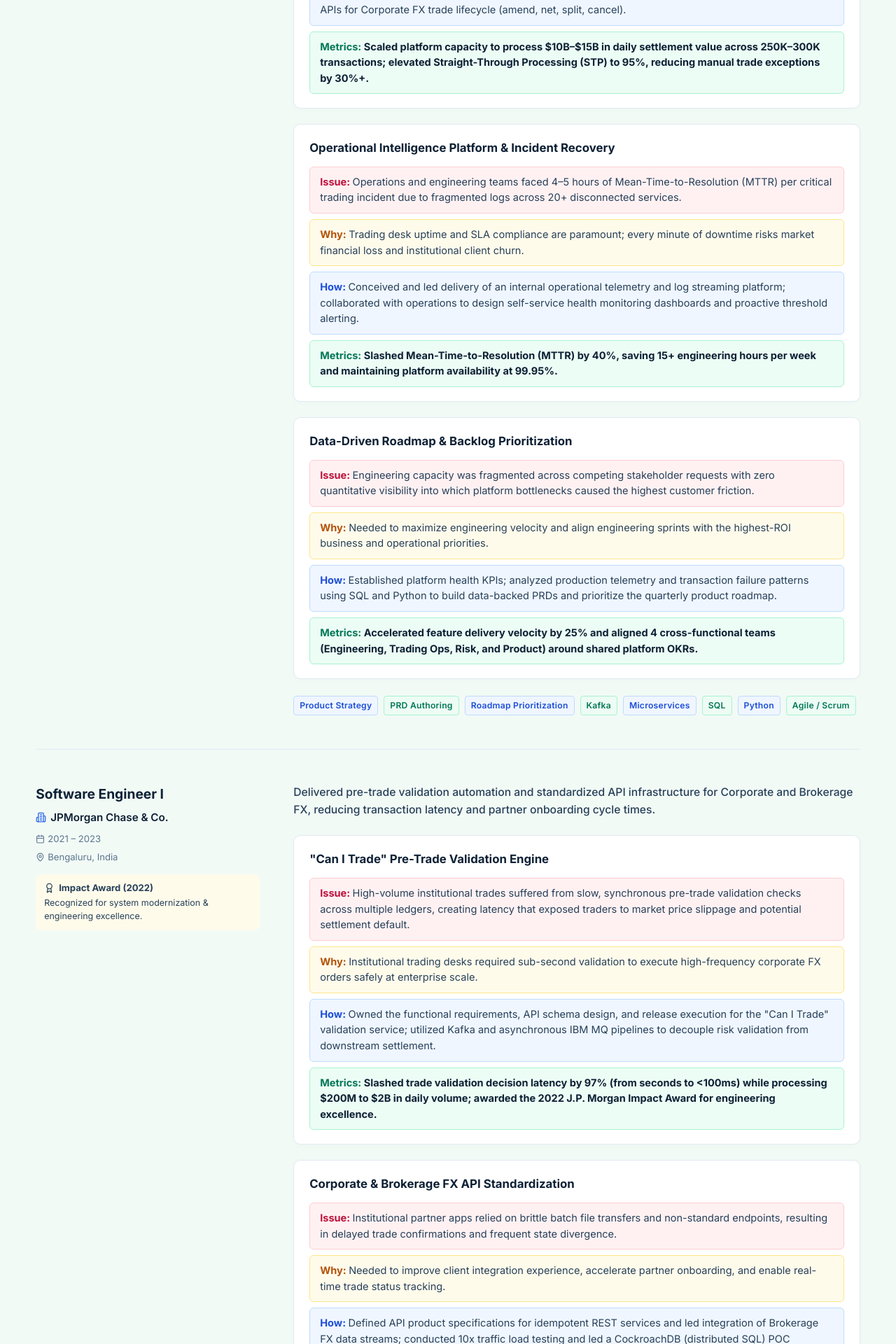
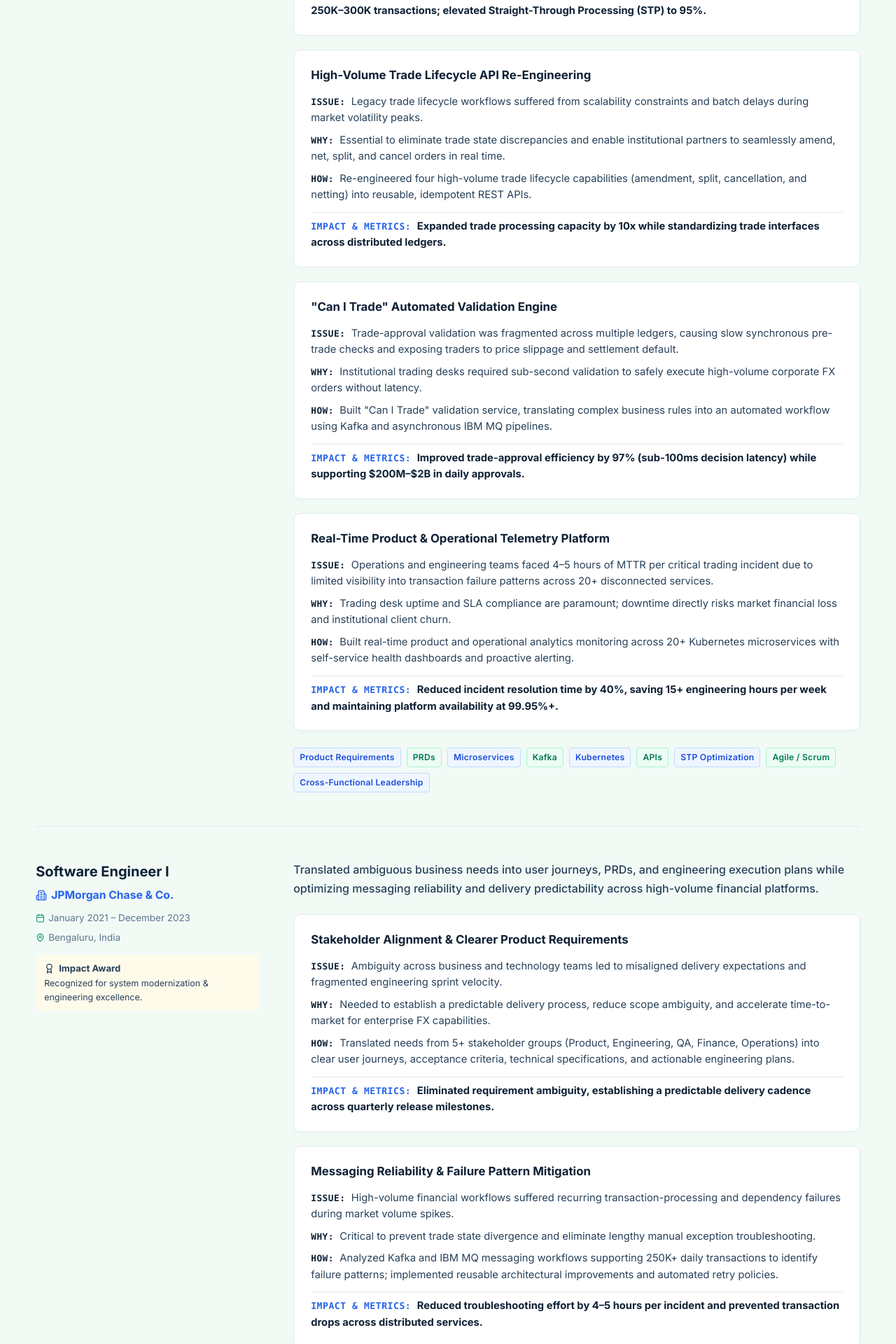
Before and after one commit to rohanvashisth/Portfolio, a React (Vite) app: page / in a window 1280 px wide. Shown: the part 1620-3540 px from the top of the page at 70% size. Built offline with nearby package versions, Linux system fonts and the light colour scheme.

Commit message:
Auto-commit: saved changes on 10/14/2026, 7:04:44 PM

```diff
--- a/src/components/Experience.jsx
+++ b/src/components/Experience.jsx
@@ -10,64 +10,80 @@ export default function Experience() {
       role: 'Software Engineer II (Platform Product & Engineering)',
       company: 'JPMorgan Chase & Co.',
       location: 'Bengaluru, India',
-      period: '2023 – 2024',
+      period: '2023 – July 2024',
       badge: 'Promoted',
-      pmSummary: 'Owned end-to-end delivery of platform capabilities supporting institutional FX settlement processing $10B–$15B in daily value, partnering with trading desks, operations, and engineering to modernize core architecture.',
+      pmSummary: 'Technical product engineering across high-volume financial platforms processing 250K–300K daily transactions worth $10B–$15B. Led discovery through delivery across Product, Engineering, Finance, Risk, Operations, and QA.',
       points: [
         {
-          title: 'Legacy Settlement Architecture Modernization',
+          title: '40-Year Platform Modernization & Microservices Transition',
           issue: 'A 40-year monolithic FX settlement architecture created severe operational bottlenecks, high manual trade reconciliation, and settlement failure risks as daily trade volume surged.',
           why: 'Crucial to expand JPMC’s market share in institutional FX trading, ensure regulatory compliance, and eliminate millions in operational risk from manual trade settlement exceptions.',
-          how: 'Spearheaded product requirements and cross-functional technical delivery to decouple monolithic workflows into modular microservices using Apache Kafka event streams; built standardized idempotent APIs for Corporate FX trade lifecycle (amend, net, split, cancel).',
-          metrics: 'Scaled platform capacity to process $10B–$15B in daily settlement value across 250K–300K transactions; elevated Straight-Through Processing (STP) to 95%, reducing manual trade exceptions by 30%+.',
-          conciseBullet: 'Led platform requirements and delivery to decompose a 40-year monolithic FX settlement system into event-driven microservices via Apache Kafka, scaling capacity to $10B–$15B in daily settlement value (250K–300K transactions) and increasing Straight-Through Processing (STP) to 95%.'
+          how: 'Transitioned core workflows to distributed microservices orchestrated through Apache Kafka event streaming; coordinated Product, Engineering, Finance, Risk, Operations, and QA across end-to-end delivery.',
+          metrics: 'Scaled platform capacity to process $10B–$15B in daily settlement value across 250K–300K transactions; elevated Straight-Through Processing (STP) to 95%.',
+          conciseBullet: 'Modernized a 40-year-old platform to address scalability and maintainability challenges, transitioning core workflows to distributed microservices while coordinating Product, Engineering, Finance, Risk, Operations, and QA for a platform processing 250K-300K daily transactions worth $10B-$15B.'
         },
         {
-          title: 'Operational Intelligence Platform & Incident Recovery',
-          issue: 'Operations and engineering teams faced 4–5 hours of Mean-Time-to-Resolution (MTTR) per critical trading incident due to fragmented logs across 20+ disconnected services.',
-          why: 'Trading desk uptime and SLA compliance are paramount; every minute of downtime risks market financial loss and institutional client churn.',
-          how: 'Conceived and led delivery of an internal operational telemetry and log streaming platform; collaborated with operations to design self-service health monitoring dashboards and proactive threshold alerting.',
-          metrics: 'Slashed Mean-Time-to-Resolution (MTTR) by 40%, saving 15+ engineering hours per week and maintaining platform availability at 99.95%.',
-          conciseBullet: 'Conceived and delivered a real-time operational telemetry and log aggregation platform across 20+ microservices, cutting incident MTTR by 40% and saving 15+ engineering hours per week.'
+          title: 'High-Volume Trade Lifecycle API Re-Engineering',
+          issue: 'Legacy trade lifecycle workflows suffered from scalability constraints and batch delays during market volatility peaks.',
+          why: 'Essential to eliminate trade state discrepancies and enable institutional partners to seamlessly amend, net, split, and cancel orders in real time.',
+          how: 'Re-engineered four high-volume trade lifecycle capabilities (amendment, split, cancellation, and netting) into reusable, idempotent REST APIs.',
+          metrics: 'Expanded trade processing capacity by 10x while standardizing trade interfaces across distributed ledgers.',
+          conciseBullet: 'Re-engineered four high-volume trade lifecycle capabilities—amendment, split, cancellation, and netting—to address scalability constraints, converting them into reusable APIs that increased processing capacity 10x.'
         },
         {
-          title: 'Data-Driven Roadmap & Backlog Prioritization',
-          issue: 'Engineering capacity was fragmented across competing stakeholder requests with zero quantitative visibility into which platform bottlenecks caused the highest customer friction.',
-          why: 'Needed to maximize engineering velocity and align engineering sprints with the highest-ROI business and operational priorities.',
-          how: 'Established platform health KPIs; analyzed production telemetry and transaction failure patterns using SQL and Python to build data-backed PRDs and prioritize the quarterly product roadmap.',
-          metrics: 'Accelerated feature delivery velocity by 25% and aligned 4 cross-functional teams (Engineering, Trading Ops, Risk, and Product) around shared platform OKRs.',
-          conciseBullet: 'Leveraged SQL and Python to analyze platform telemetry, defining health KPIs and authoring data-backed PRDs that accelerated feature velocity by 25% and aligned engineering sprints with business OKRs.'
+          title: '"Can I Trade" Automated Validation Engine',
+          issue: 'Trade-approval validation was fragmented across multiple ledgers, causing slow synchronous pre-trade checks and exposing traders to price slippage and settlement default.',
+          why: 'Institutional trading desks required sub-second validation to safely execute high-volume corporate FX orders without latency.',
+          how: 'Built "Can I Trade" validation service, translating complex business rules into an automated workflow using Kafka and asynchronous IBM MQ pipelines.',
+          metrics: 'Improved trade-approval efficiency by 97% (sub-100ms decision latency) while supporting $200M–$2B in daily approvals.',
+          conciseBullet: 'Built "Can I Trade" to solve fragmented and inefficient trade-approval validation, translating complex business rules into an automated workflow that improved approval efficiency by 97% while supporting $200M-$2B in daily approvals.'
+        },
+        {
+          title: 'Real-Time Product & Operational Telemetry Platform',
+          issue: 'Operations and engineering teams faced 4–5 hours of MTTR per critical trading incident due to limited visibility into transaction failure patterns across 20+ disconnected services.',
+          why: 'Trading desk uptime and SLA compliance are paramount; downtime directly risks market financial loss and institutional client churn.',
+          how: 'Built real-time product and operational analytics monitoring across 20+ Kubernetes microservices with self-service health dashboards and proactive alerting.',
+          metrics: 'Reduced incident resolution time by 40%, saving 15+ engineering hours per week and maintaining platform availability at 99.95%+.',
+          conciseBullet: 'Built real-time product and operational analytics to address limited visibility into failures across distributed services, creating monitoring across 20+ Kubernetes microservices that reduced incident resolution time by 40%.'
         }
       ],
-      skills: ['Product Strategy', 'PRD Authoring', 'Roadmap Prioritization', 'Kafka', 'Microservices', 'SQL', 'Python', 'Agile / Scrum']
+      skills: ['Product Requirements', 'PRDs', 'Microservices', 'Kafka', 'Kubernetes', 'APIs', 'STP Optimization', 'Agile / Scrum', 'Cross-Functional Leadership']
     },
     {
       id: 'se1',
       role: 'Software Engineer I',
       company: 'JPMorgan Chase & Co.',
       location: 'Bengaluru, India',
-      period: '2021 – 2023',
-      award: 'J.P. Morgan Impact Award (2022) — Awarded for system modernization & engineering excellence',
-      pmSummary: 'Delivered pre-trade validation automation and standardized API infrastructure for Corporate and Brokerage FX, reducing transaction latency and partner onboarding cycle times.',
+      period: 'January 2021 – December 2023',
+      award: 'J.P. Morgan Impact Award — Awarded for driving platform modernization & engineering excellence',
+      pmSummary: 'Translated ambiguous business needs into user journeys, PRDs, and engineering execution plans while optimizing messaging reliability and delivery predictability across high-volume financial platforms.',
       points: [
         {
-          title: '"Can I Trade" Pre-Trade Validation Engine',
-          issue: 'High-volume institutional trades suffered from slow, synchronous pre-trade validation checks across multiple ledgers, creating latency that exposed traders to market price slippage and potential settlement default.',
-          why: 'Institutional trading desks required sub-second validation to execute high-frequency corporate FX orders safely at enterprise scale.',
-          how: 'Owned the functional requirements, API schema design, and release execution for the "Can I Trade" validation service; utilized Kafka and asynchronous IBM MQ pipelines to decouple risk validation from downstream settlement.',
-          metrics: 'Slashed trade validation decision latency by 97% (from seconds to <100ms) while processing $200M to $2B in daily volume; awarded the 2022 J.P. Morgan Impact Award for engineering excellence.',
-          conciseBullet: 'Designed and launched the "Can I Trade" pre-payment validation engine supporting $200M–$2B daily volume, slashing trade decision latency by 97% (sub-100ms) and earning the 2022 J.P. Morgan Impact Award.'
+          title: 'Stakeholder Alignment & Clearer Product Requirements',
+          issue: 'Ambiguity across business and technology teams led to misaligned delivery expectations and fragmented engineering sprint velocity.',
+          why: 'Needed to establish a predictable delivery process, reduce scope ambiguity, and accelerate time-to-market for enterprise FX capabilities.',
+          how: 'Translated needs from 5+ stakeholder groups (Product, Engineering, QA, Finance, Operations) into clear user journeys, acceptance criteria, technical specifications, and actionable engineering plans.',
+          metrics: 'Eliminated requirement ambiguity, establishing a predictable delivery cadence across quarterly release milestones.',
+          conciseBullet: 'Created clearer product requirements to address ambiguity across business and technology teams, translating needs from 5+ stakeholder groups into user journeys, acceptance criteria, technical specifications, and actionable engineering plans.'
         },
         {
-          title: 'Corporate & Brokerage FX API Standardization',
-          issue: 'Institutional partner apps relied on brittle batch file transfers and non-standard endpoints, resulting in delayed trade confirmations and frequent state divergence.',
-          why: 'Needed to improve client integration experience, accelerate partner onboarding, and enable real-time trade status tracking.',
-          how: 'Defined API product specifications for idempotent REST services and led integration of Brokerage FX data streams; conducted 10x traffic load testing and led a CockroachDB (distributed SQL) POC evaluating consistency and horizontal elasticity.',
-          metrics: 'Standardized 100% of Brokerage FX trade interfaces, eliminating trade state discrepancies and reducing partner onboarding cycle time from weeks to days.',
-          conciseBullet: 'Modernized Brokerage FX interfaces by authoring idempotent REST API specifications and integrating event-driven data streams, eliminating trade state discrepancies and reducing partner onboarding time from weeks to days.'
+          title: 'Messaging Reliability & Failure Pattern Mitigation',
+          issue: 'High-volume financial workflows suffered recurring transaction-processing and dependency failures during market volume spikes.',
+          why: 'Critical to prevent trade state divergence and eliminate lengthy manual exception troubleshooting.',
+          how: 'Analyzed Kafka and IBM MQ messaging workflows supporting 250K+ daily transactions to identify failure patterns; implemented reusable architectural improvements and automated retry policies.',
+          metrics: 'Reduced troubleshooting effort by 4–5 hours per incident and prevented transaction drops across distributed services.',
+          conciseBullet: 'Improved messaging reliability to address recurring transaction-processing failures, analyzing Kafka and IBM MQ workflows to identify failure patterns and implement reusable improvements that reduced troubleshooting effort by 4-5 hours per incident.'
+        },
+        {
+          title: 'Cross-Functional Delivery Governance & Production Readiness',
+          issue: 'Execution gaps across siloed QA, operations, and engineering teams caused unexpected release defects during deployment windows.',
+          why: 'Enterprise banking platforms require continuous verification, zero-downtime releases, and robust deployment governance.',
+          how: 'Established a more predictable delivery process coordinating Product, Engineering, QA, Finance, and Operations through UAT, defect resolution, deployment validation, and production readiness auditing.',
+          metrics: 'Achieved flawless production readiness across release cycles with zero P0 deployment rollbacks.',
+          conciseBullet: 'Established a more predictable delivery process to address cross-team execution gaps, coordinating Product, Engineering, QA, Finance, and Operations through UAT, defect resolution, deployment validation, and production readiness.'
         }
       ],
-      skills: ['API Strategy', 'Functional Requirements', 'Kafka', 'IBM MQ', 'REST APIs', 'CockroachDB POC', 'FitNesse', 'STP Optimization']
+      skills: ['Product Discovery', 'User Journeys', 'Acceptance Criteria', 'Kafka', 'IBM MQ', 'Java', 'Spring Boot', 'UAT Governance', 'Python', 'SQL']
     }
   ];
 
@@ -84,7 +100,7 @@ export default function Experience() {
             </div>
             <h2 className="section-title">Professional Experience</h2>
             <p className="section-subtitle">
-              3+ years driving platform capabilities, high-throughput systems, and operational automation at JPMorgan Chase.
+              4+ years driving platform capabilities, high-throughput systems, and operational automation at J.P. Morgan.
             </p>
           </div>
 
@@ -110,7 +126,7 @@ export default function Experience() {
                 fontWeight: 650,
                 cursor: 'pointer',
                 border: 'none',
-                backgroundColor: viewMode === 'product' ? 'var(--text-primary)' : 'transparent',
+                backgroundColor: viewMode === 'product' ? 'var(--primary)' : 'transparent',
                 color: viewMode === 'product' ? '#ffffff' : 'var(--text-muted)',
                 transition: 'all 0.15s ease'
               }}
@@ -130,7 +146,7 @@ export default function Experience() {
                 fontWeight: 650,
                 cursor: 'pointer',
                 border: 'none',
-                backgroundColor: viewMode === 'concise' ? 'var(--text-primary)' : 'transparent',
+                backgroundColor: viewMode === 'concise' ? 'var(--primary)' : 'transparent',
                 color: viewMode === 'concise' ? '#ffffff' : 'var(--text-muted)',
                 transition: 'all 0.15s ease'
               }}
@@ -159,22 +175,22 @@ export default function Experience() {
 
               {/* Left Column: Organization & Tenure */}
               <div>
-                <div style={{ fontSize: '1.2rem', fontWeight: 750, color: 'var(--text-primary)', marginBottom: '4px' }}>
+                <div style={{ fontSize: '1.25rem', fontWeight: 750, color: 'var(--text-primary)', marginBottom: '4px' }}>
                   {exp.role}
                 </div>
 
-                <div style={{ fontSize: '0.95rem', fontWeight: 600, color: 'var(--text-primary)', display: 'flex', alignItems: 'center', gap: '6px', marginBottom: '8px' }}>
-                  <Building2 size={15} style={{ color: 'var(--primary)' }} />
+                <div style={{ fontSize: '0.98rem', fontWeight: 650, color: 'var(--primary)', display: 'flex', alignItems: 'center', gap: '6px', marginBottom: '8px' }}>
+                  <Building2 size={16} style={{ color: 'var(--primary)' }} />
                   <span>{exp.company}</span>
                 </div>
 
-                <div style={{ display: 'flex', flexDirection: 'column', gap: '4px', fontSize: '0.82rem', color: 'var(--text-muted)', marginBottom: '14px' }}>
-                  <span style={{ display: 'flex', alignItems: 'center', gap: '4px' }}>
-                    <Calendar size={13} />
+                <div style={{ display: 'flex', flexDirection: 'column', gap: '6px', fontSize: '0.84rem', color: 'var(--text-muted)', marginBottom: '14px' }}>
+                  <span style={{ display: 'flex', alignItems: 'center', gap: '5px' }}>
+                    <Calendar size={13} style={{ color: 'var(--emerald)' }} />
                     <span>{exp.period}</span>
                   </span>
-                  <span style={{ display: 'flex', alignItems: 'center', gap: '4px' }}>
-                    <MapPin size={13} />
+                  <span style={{ display: 'flex', alignItems: 'center', gap: '5px' }}>
+                    <MapPin size={13} style={{ color: 'var(--emerald)' }} />
                     <span>{exp.location}</span>
                   </span>
                 </div>
@@ -201,7 +217,7 @@ export default function Experience() {
                   >
                     <div style={{ display: 'flex', alignItems: 'center', gap: '6px', marginBottom: '2px' }}>
                       <Award size={15} />
-                      <span style={{ fontWeight: 750 }}>Impact Award (2022)</span>
+                      <span style={{ fontWeight: 750 }}>Impact Award</span>
                     </div>
                     <span style={{ fontWeight: 400, fontSize: '0.78rem' }}>
                       Recognized for system modernization & engineering excellence.
@@ -210,14 +226,14 @@ export default function Experience() {
                 )}
               </div>
 
-              {/* Right Column: Narrative & Bullets */}
+              {/* Right Column: Narrative & Clean Editorial Breakdown */}
               <div>
-                <p style={{ fontSize: '0.98rem', color: 'var(--text-secondary)', lineHeight: 1.6, marginBottom: '24px', fontWeight: 500 }}>
+                <p style={{ fontSize: '1rem', color: 'var(--text-secondary)', lineHeight: 1.65, marginBottom: '24px', fontWeight: 500 }}>
                   {exp.pmSummary}
                 </p>
 
                 {viewMode === 'product' ? (
-                  <div style={{ display: 'flex', flexDirection: 'column', gap: '22px' }}>
+                  <div style={{ display: 'flex', flexDirection: 'column', gap: '20px' }}>
                     {exp.points.map((pt, pIdx) => (
                       <div
                         key={pIdx}
@@ -225,7 +241,7 @@ export default function Experience() {
                           backgroundColor: '#ffffff',
                           borderRadius: '10px',
                           border: '1px solid var(--border-hairline)',
-                          padding: '20px 22px',
+                          padding: '22px 24px',
                           boxShadow: '0 2px 8px rgba(0,0,0,0.02)',
                           display: 'flex',
                           flexDirection: 'column',
@@ -236,21 +252,22 @@ export default function Experience() {
                           {pt.title}
                         </div>
 
-                        <div style={{ display: 'flex', flexDirection: 'column', gap: '8px', fontSize: '0.91rem', lineHeight: 1.55 }}>
-                          <div style={{ backgroundColor: '#fff1f2', border: '1px solid #fecdd3', borderRadius: '6px', padding: '10px 14px' }}>
-                            <span style={{ color: '#be123c', fontWeight: 750 }}>Issue: </span>
+                        {/* Clean Editorial Text Rows - No distracting multi-color boxes */}
+                        <div style={{ display: 'flex', flexDirection: 'column', gap: '8px', fontSize: '0.92rem', lineHeight: 1.6 }}>
+                          <div>
+                            <span style={{ fontWeight: 750, color: 'var(--text-primary)', fontFamily: 'var(--font-mono)', fontSize: '0.8rem', textTransform: 'uppercase', letterSpacing: '0.04em' }}>Issue: </span>
                             <span style={{ color: 'var(--text-secondary)' }}>{pt.issue}</span>
                           </div>
-                          <div style={{ backgroundColor: '#fffbeb', border: '1px solid #fde68a', borderRadius: '6px', padding: '10px 14px' }}>
-                            <span style={{ color: '#b45309', fontWeight: 750 }}>Why: </span>
+                          <div>
+                            <span style={{ fontWeight: 750, color: 'var(--text-primary)', fontFamily: 'var(--font-mono)', fontSize: '0.8rem', textTransform: 'uppercase', letterSpacing: '0.04em' }}>Why: </span>
                             <span style={{ color: 'var(--text-secondary)' }}>{pt.why}</span>
                           </div>
-                          <div style={{ backgroundColor: '#eff6ff', border: '1px solid #bfdbfe', borderRadius: '6px', padding: '10px 14px' }}>
-                            <span style={{ color: '#1d4ed8', fontWeight: 750 }}>How: </span>
+                          <div>
+                            <span style={{ fontWeight: 750, color: 'var(--text-primary)', fontFamily: 'var(--font-mono)', fontSize: '0.8rem', textTransform: 'uppercase', letterSpacing: '0.04em' }}>How: </span>
                             <span style={{ color: 'var(--text-secondary)' }}>{pt.how}</span>
                           </div>
-                          <div style={{ backgroundColor: '#ecfdf5', border: '1px solid #a7f3d0', borderRadius: '6px', padding: '10px 14px' }}>
-                            <span style={{ color: '#047857', fontWeight: 750 }}>Metrics: </span>
+                          <div style={{ borderTop: '1px solid var(--border-hairline)', paddingTop: '8px', marginTop: '4px' }}>
+                            <span style={{ fontWeight: 750, color: 'var(--primary)', fontFamily: 'var(--font-mono)', fontSize: '0.82rem', textTransform: 'uppercase', letterSpacing: '0.04em' }}>Impact & Metrics: </span>
                             <span style={{ color: 'var(--text-primary)', fontWeight: 650 }}>{pt.metrics}</span>
                           </div>
                         </div>
@@ -260,8 +277,8 @@ export default function Experience() {
                 ) : (
                   <ul style={{ listStyle: 'none', display: 'flex', flexDirection: 'column', gap: '14px', padding: 0 }}>
                     {exp.points.map((pt, pIdx) => (
-                      <li key={pIdx} style={{ display: 'flex', gap: '10px', alignItems: 'flex-start', fontSize: '0.95rem', lineHeight: 1.6, backgroundColor: '#ffffff', padding: '16px 20px', borderRadius: '8px', border: '1px solid var(--border-hairline)' }}>
-                        <span style={{ color: 'var(--primary)', fontWeight: 800 }}>•</span>
+                      <li key={pIdx} style={{ display: 'flex', gap: '12px', alignItems: 'flex-start', fontSize: '0.95rem', lineHeight: 1.65, backgroundColor: '#ffffff', padding: '18px 22px', borderRadius: '8px', border: '1px solid var(--border-hairline)', boxShadow: '0 1px 4px rgba(0,0,0,0.02)' }}>
+                        <span style={{ color: 'var(--primary)', fontWeight: 800, fontSize: '1.2rem', lineHeight: 1 }}>•</span>
                         <span>
                           <strong style={{ color: 'var(--text-primary)' }}>{pt.title}: </strong>
                           <span style={{ color: 'var(--text-secondary)' }}>{pt.conciseBullet}</span>
```
